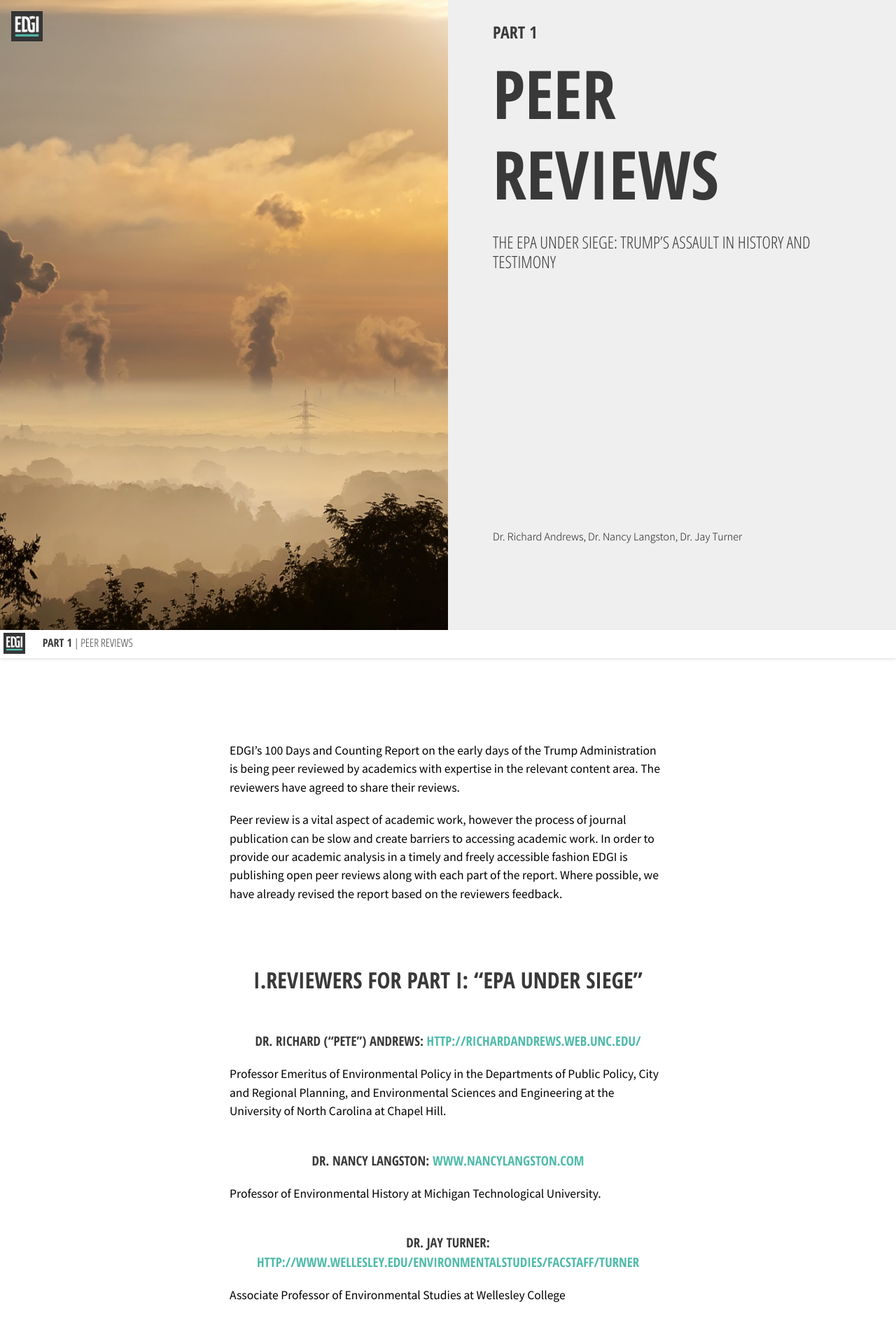
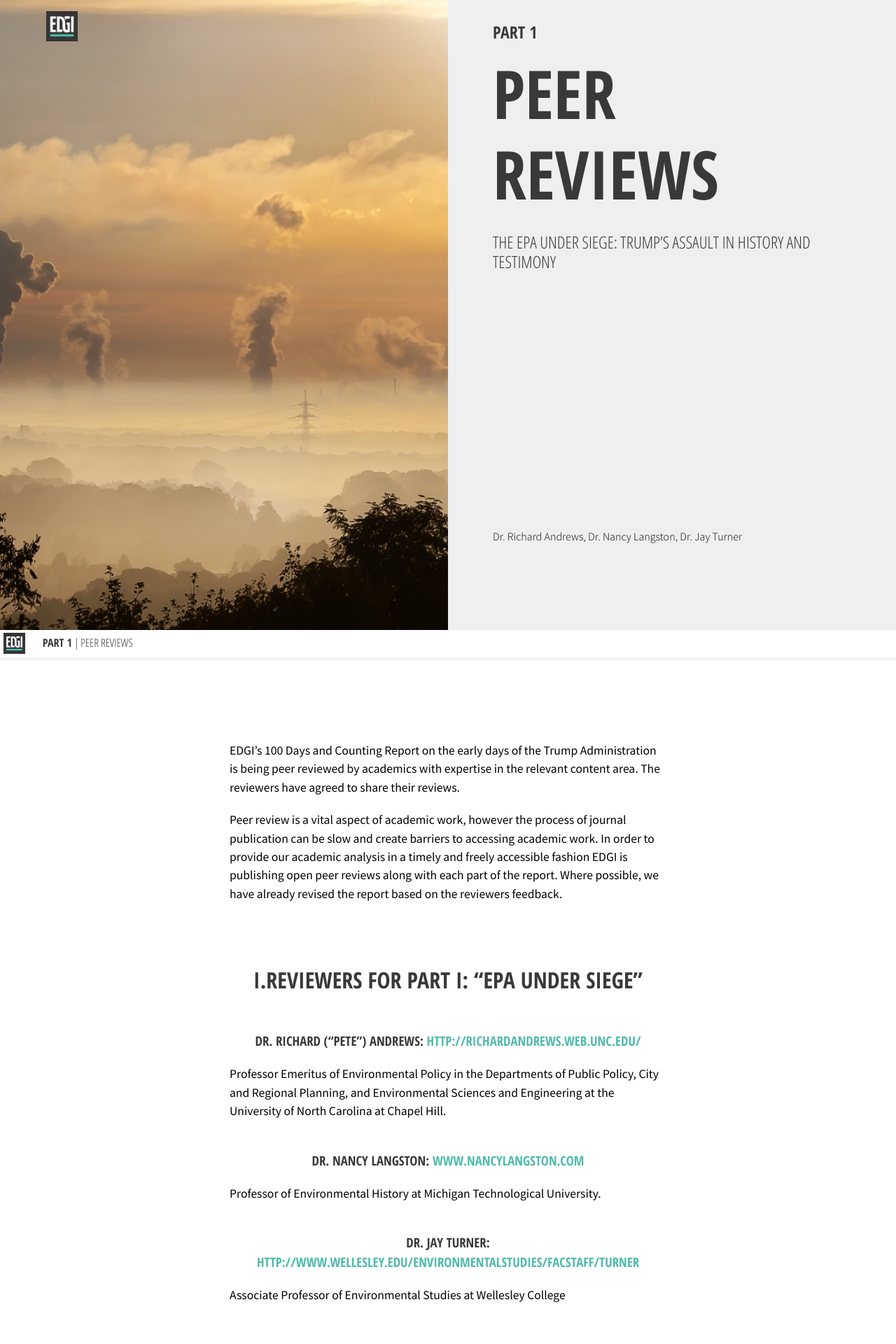
Before and after one commit to edgi-govdata-archiving/100days, a Jekyll site: the page built from epa-under-siege-peer-reviews.html, in a window 1280 px wide. Shown: the top 1920 px of the page at 70% size. Built offline with Jekyll 4.4.1, drawn with Linux system fonts in a browser that asks for light colours; nearby versions of some CDN libraries.

Commit message:
#83 offset anchors

```diff
--- a/assets/post.css
+++ b/assets/post.css
@@ -118,6 +118,8 @@
   color: #4FBBA9;
   box-sizing: content-box;
   text-decoration: none;
+  margin-bottom: 50px;
+  transform: translateX(50px);
 }
 a:hover {
   color: #111;
```
